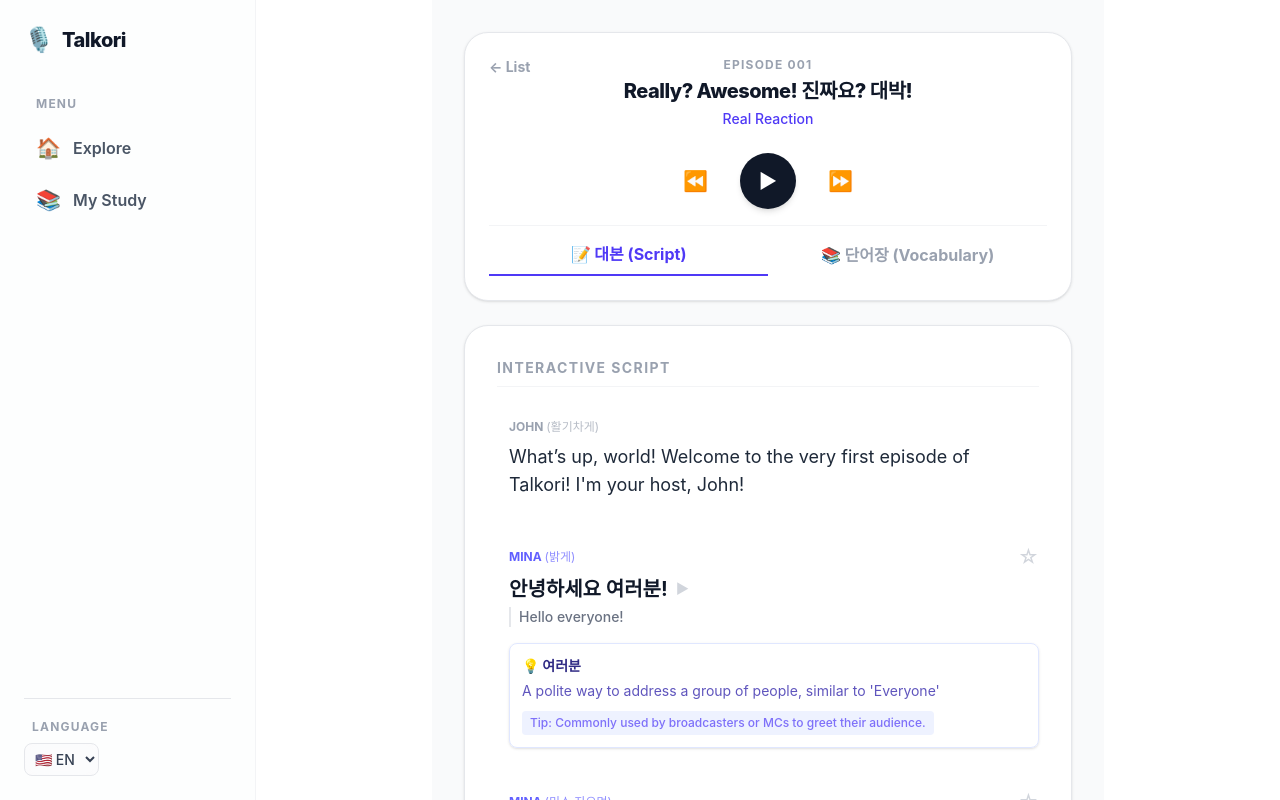
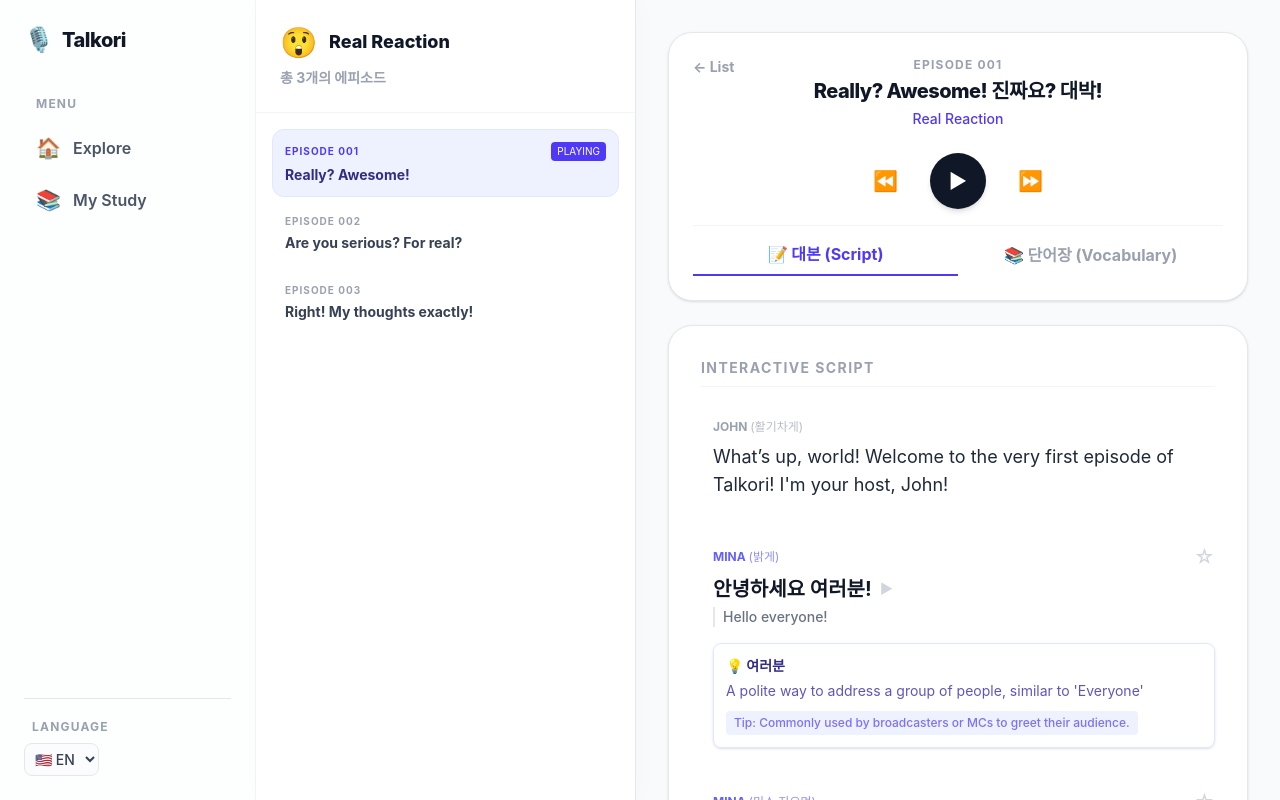
Before and after one commit to juryongkim/talkori-podcast, a React (Vite) app: page /player/001 in a window 1280 px wide. Shown: the top 800 px of the page. Built offline with nearby package versions, Linux system fonts and the light colour scheme.

Commit message:
2colum player

```diff
--- a/src/pages/Player.jsx
+++ b/src/pages/Player.jsx
@@ -1,14 +1,19 @@
 import { useState, useRef, useEffect } from 'react';
-import { useParams, Link } from 'react-router-dom';
+import { useParams, Link, useNavigate } from 'react-router-dom';
 import { useTranslation } from 'react-i18next';
+import courses from '../data/courses.json'; // ✨ 좌측 플레이리스트를 위해 코스 정보 불러오기
 
 export default function Player() {
   const { epId } = useParams();
+  const navigate = useNavigate();
   const { i18n } = useTranslation();
   const lang = i18n.language === 'ko' ? 'ko' : 'en';
 
   const [epData, setEpData] = useState(null);
   const [isLoading, setIsLoading] = useState(true);
+
+  // ✨ 모바일용 재생목록 토글 상태
+  const [isPlaylistOpen, setIsPlaylistOpen] = useState(false);
 
   const [activeTab, setActiveTab] = useState('script');
   const [playingVocaIndex, setPlayingVocaIndex] = useState(null);
@@ -24,22 +29,18 @@
   const CDN_BASE_URL = "https://talkori.b-cdn.net/podcast/reaction";
 
   // ==========================================
-  // ✨ [Phase 1 핵심 추가] 로컬 스토리지 북마크 로직
+  // [로컬 스토리지 북마크 로직 유지]
   // ==========================================
-
-  // 1. 단어장 저장 state (초기값은 로컬 스토리지에서 불러옴)
   const [savedVoca, setSavedVoca] = useState(() => {
     const saved = localStorage.getItem('talkori_saved_voca');
     return saved ? JSON.parse(saved) : [];
   });
 
-  // 2. 대본 문장 저장 state
   const [savedScript, setSavedScript] = useState(() => {
     const saved = localStorage.getItem('talkori_saved_script');
     return saved ? JSON.parse(saved) : [];
   });
 
-  // 3. state가 바뀔 때마다 로컬 스토리지에 자동 저장 (동기화)
   useEffect(() => {
     localStorage.setItem('talkori_saved_voca', JSON.stringify(savedVoca));
   }, [savedVoca]);
@@ -48,25 +49,23 @@
     localStorage.setItem('talkori_saved_script', JSON.stringify(savedScript));
   }, [savedScript]);
 
-  // 4. 단어 북마크 토글 함수
   const toggleVocaBookmark = (voca, e) => {
-    e.stopPropagation(); // 플레이어 재생 클릭과 겹치지 않게 방지
+    e.stopPropagation();
     const isSaved = savedVoca.some(v => v.word === voca.word);
     if (isSaved) {
-      setSavedVoca(savedVoca.filter(v => v.word !== voca.word)); // 삭제
+      setSavedVoca(savedVoca.filter(v => v.word !== voca.word));
     } else {
-      setSavedVoca([...savedVoca, { ...voca, epId }]); // 추가 (에피소드 출처도 함께 저장)
+      setSavedVoca([...savedVoca, { ...voca, epId }]);
     }
   };
 
-  // 5. 문장 북마크 토글 함수
   const toggleScriptBookmark = (item, e) => {
     e.stopPropagation();
     const isSaved = savedScript.some(s => s.text === item.text);
     if (isSaved) {
-      setSavedScript(savedScript.filter(s => s.text !== item.text)); // 삭제
+      setSavedScript(savedScript.filter(s => s.text !== item.text));
     } else {
-      setSavedScript([...savedScript, { ...item, epId }]); // 추가
+      setSavedScript([...savedScript, { ...item, epId }]);
     }
   };
 
@@ -86,6 +85,7 @@
     setIsPlayingAll(false);
     lastPlayedIndexRef.current = 0;
     setActiveTab('script');
+    setIsPlaylistOpen(false); // 에피소드가 바뀌면 모바일 메뉴 닫기
 
     import(`../data/ep${epId}.json`)
       .then((module) => {
@@ -143,10 +143,7 @@
     setCurrentIndex(index);
 
     if (lineRefs.current[index] && activeTab === 'script') {
-      lineRefs.current[index].scrollIntoView({
-        behavior: "smooth",
-        block: "center",
-      });
+      lineRefs.current[index].scrollIntoView({ behavior: "smooth", block: "center" });
     }
   };
 
@@ -162,7 +159,6 @@
     const audio = new Audio(audioUrl);
 
     audio.onended = () => setPlayingVocaIndex(null);
-
     audioRef.current = audio;
     audio.play().catch(e => console.error("단어 재생 에러:", e));
     setPlayingVocaIndex(index);
@@ -170,7 +166,6 @@
 
   const togglePlayAll = () => {
     if (activeTab === 'voca') setActiveTab('script');
-
     if (isPlayingAll) {
       if (audioRef.current) audioRef.current.pause();
       setIsPlayingAll(false);
@@ -186,9 +181,13 @@
     playLine(index);
   };
 
+  // ✨ 플레이리스트 렌더링을 위한 데이터 추출
+  const currentCourse = epData ? courses.find(c => c.id === epData.metadata.course) : null;
+  const playlistEps = currentCourse ? [...currentCourse.episodes].sort((a,b) => parseInt(a.id) - parseInt(b.id)) : [];
+
   if (isLoading) {
     return (
-      <div className="flex flex-col items-center justify-center min-h-screen bg-gray-50">
+      <div className="flex flex-col items-center justify-center min-h-screen w-full bg-gray-50">
         <div className="animate-spin rounded-full h-12 w-12 border-t-2 border-b-2 border-indigo-600 mb-4"></div>
         <p className="text-gray-500 font-medium">에피소드를 불러오는 중...</p>
       </div>
@@ -197,29 +196,94 @@
 
   if (!epData) {
     return (
-      <div className="flex flex-col items-center justify-center min-h-screen bg-gray-50">
+      <div className="flex flex-col items-center justify-center min-h-screen w-full bg-gray-50">
         <p className="text-xl font-bold text-gray-700 mb-4">앗! 에피소드를 찾을 수 없어요. 😢</p>
-        <Link to="/course/real-reaction" className="text-indigo-600 hover:underline">
-          목록으로 돌아가기
-        </Link>
+        <Link to="/course/real-reaction" className="text-indigo-600 hover:underline">목록으로 돌아가기</Link>
       </div>
     );
   }
 
-  const displayTitle = typeof epData.metadata.title === 'object'
-    ? (epData.metadata.title[lang] || epData.metadata.title.en)
-    : epData.metadata.title;
+  const displayTitle = typeof epData.metadata.title === 'object' ? (epData.metadata.title[lang] || epData.metadata.title.en) : epData.metadata.title;
+
+  // ✨ 좌측 플레이리스트 컴포넌트 (PC 고정형 & 모바일 슬라이드형 공통 사용)
+  const PlaylistContent = () => (
+    <div className="flex flex-col h-full bg-white">
+      <div className="p-6 border-b border-gray-100 shrink-0">
+        <div className="flex items-center gap-3 mb-2">
+          <span className="text-3xl">{currentCourse?.icon || '🎙️'}</span>
+          <h2 className="text-lg font-extrabold text-gray-900 leading-tight">
+            {currentCourse?.title[lang] || 'Talkori Course'}
+          </h2>
+        </div>
+        <p className="text-sm font-bold text-gray-400">총 {playlistEps.length}개의 에피소드</p>
+      </div>
+
+      <div className="flex-1 overflow-y-auto p-4 space-y-1">
+        {playlistEps.map((ep) => {
+          const isCurrent = ep.id === epId;
+          return (
+            <div
+              key={ep.id}
+              onClick={() => { if(!isCurrent) navigate(`/player/${ep.id}`); }}
+              className={`flex flex-col p-3 rounded-xl cursor-pointer transition-all ${isCurrent ? 'bg-indigo-50 border border-indigo-100' : 'hover:bg-gray-50 border border-transparent'}`}
+            >
+              <div className="flex items-center justify-between mb-1">
+                <span className={`text-[10px] font-bold uppercase tracking-widest ${isCurrent ? 'text-indigo-600' : 'text-gray-400'}`}>
+                  EPISODE {ep.id}
+                </span>
+                {isCurrent && <span className="text-[10px] bg-indigo-600 text-white px-1.5 py-0.5 rounded animate-pulse">PLAYING</span>}
+              </div>
+              <p className={`text-sm font-bold line-clamp-2 leading-snug ${isCurrent ? 'text-indigo-900' : 'text-gray-700'}`}>
+                {ep.title[lang]}
+              </p>
+            </div>
+          );
+        })}
+      </div>
+    </div>
+  );
 
   return (
-    <div className="max-w-2xl mx-auto px-4 py-8 md:px-8 bg-gray-50 min-h-screen">
+    // ✨ 핵심: 전체 틀을 flex로 쪼개서 좌(Sidebar) / 우(Main)로 나눕니다.
+    <div className="flex w-full min-h-screen bg-gray-50">
 
-      {/* --- 상단 스티키 플레이어 --- */}
-      <div className="bg-white p-6 rounded-3xl shadow-sm border border-gray-200 mb-6 text-center sticky top-4 z-10 transition-all">
-        <Link to="/course/real-reaction" className="text-gray-400 absolute left-6 top-6 hover:text-gray-600 text-sm font-bold">
+      {/* --- 💻 [PC 전용] 좌측 플레이리스트 사이드바 --- */}
+      <aside className="hidden lg:flex flex-col w-[320px] xl:w-[380px] bg-white border-r border-gray-200 h-screen sticky top-0 shrink-0 shadow-[4px_0_24px_rgba(0,0,0,0.02)] z-10">
+        <PlaylistContent />
+      </aside>
+
+      {/* --- 📱 [모바일 전용] 우측 슬라이드 플레이리스트 --- */}
+      {isPlaylistOpen && (
+        <div className="lg:hidden fixed inset-0 z-50 flex">
+          <div className="absolute inset-0 bg-black/30 backdrop-blur-sm" onClick={() => setIsPlaylistOpen(false)}></div>
+          <div className="relative w-4/5 max-w-sm bg-white h-full ml-auto shadow-2xl flex flex-col transform transition-transform animate-slide-in-right">
+            <button onClick={() => setIsPlaylistOpen(false)} className="absolute top-4 right-4 z-10 w-8 h-8 bg-gray-100 rounded-full flex items-center justify-center text-gray-600 font-bold">✕</button>
+            <PlaylistContent />
+          </div>
+        </div>
+      )}
+
+      {/* --- 메인 플레이어 영역 (기존 UI 100% 유지) --- */}
+      <main className="flex-1 w-full relative">
+        <div className="max-w-3xl mx-auto px-4 py-8 md:px-8 pb-32">
+
+          {/* 상단 스티키 플레이어 */}
+          <div className="bg-white p-6 rounded-3xl shadow-sm border border-gray-200 mb-6 text-center sticky top-4 z-20 transition-all">
+
+            <Link to={`/course/${epData.metadata.course || 'real-reaction'}`} className="text-gray-400 absolute left-6 top-6 hover:text-gray-600 text-sm font-bold">
               ← List
             </Link>
+
+            {/* ✨ 모바일 전용 [재생목록] 토글 버튼 */}
+            <button
+              onClick={() => setIsPlaylistOpen(true)}
+              className="lg:hidden absolute right-6 top-5 text-indigo-600 bg-indigo-50 px-3 py-1.5 rounded-lg text-xs font-bold hover:bg-indigo-100 transition-colors"
+            >
+              ☰ 목차
+            </button>
+
             <p className="text-xs font-bold text-gray-400 uppercase tracking-widest mb-1 mt-2 md:mt-0">EPISODE {epId}</p>
-        <h1 className="text-xl font-extrabold tracking-tight text-gray-900 mb-1 line-clamp-2">
+            <h1 className="text-xl font-extrabold tracking-tight text-gray-900 mb-1 line-clamp-2 px-10">
               {displayTitle}
             </h1>
             <p className="text-indigo-600 font-medium text-sm mb-6">Real Reaction</p>
@@ -257,7 +321,7 @@
               {activeTab === 'script' ? 'Interactive Script' : 'Vocabulary List'}
             </h2>
 
-        {/* 📝 스크립트 영역 */}
+            {/* 📝 스크립트 영역 (원본 북마크 기능 100% 유지) */}
             {activeTab === 'script' && (
               <div className="space-y-6">
                 {epData.content.map((item, index) => {
@@ -265,7 +329,6 @@
 
                   const isMina = item.speaker.toUpperCase().includes('MINA');
                   const isPlaying = currentIndex === index;
-              // ✨ 해당 문장이 저장되어 있는지 확인
                   const isSaved = savedScript.some(s => s.text === item.text);
 
                   return (
@@ -279,7 +342,6 @@
                           {item.speaker} {item.emotion && <span className="font-normal opacity-70">({item.emotion})</span>}
                         </span>
 
-                    {/* ✨ 문장 북마크 버튼 추가 */}
                         {item.playable && (
                           <button
                             onClick={(e) => toggleScriptBookmark(item, e)}
@@ -350,7 +412,6 @@
                 ) : (
                   epData.vocabulary.map((voca, idx) => {
                     const isPlayingVoca = playingVocaIndex === idx;
-                // ✨ 해당 단어가 저장되어 있는지 확인
                     const isSaved = savedVoca.some(v => v.word === voca.word);
 
                     return (
@@ -361,7 +422,6 @@
                         <div className="flex justify-between items-start w-full mb-1">
                           <h3 className={`text-xl font-extrabold flex items-center gap-2 ${isPlayingVoca ? 'text-indigo-700' : 'text-gray-900'}`}>
                             {voca.word}
-                        {/* ✨ 단어 북마크 버튼 추가 */}
                             <button
                               onClick={(e) => toggleVocaBookmark(voca, e)}
                               className={`text-xl transition-transform hover:scale-110 mb-1 ${isSaved ? 'text-yellow-400' : 'text-gray-300 hover:text-yellow-400'}`}
@@ -399,5 +459,7 @@
 
           </div>
         </div>
+      </main>
+    </div>
   );
 }
```
Lines whose indentation alone changed are shown as unchanged.
